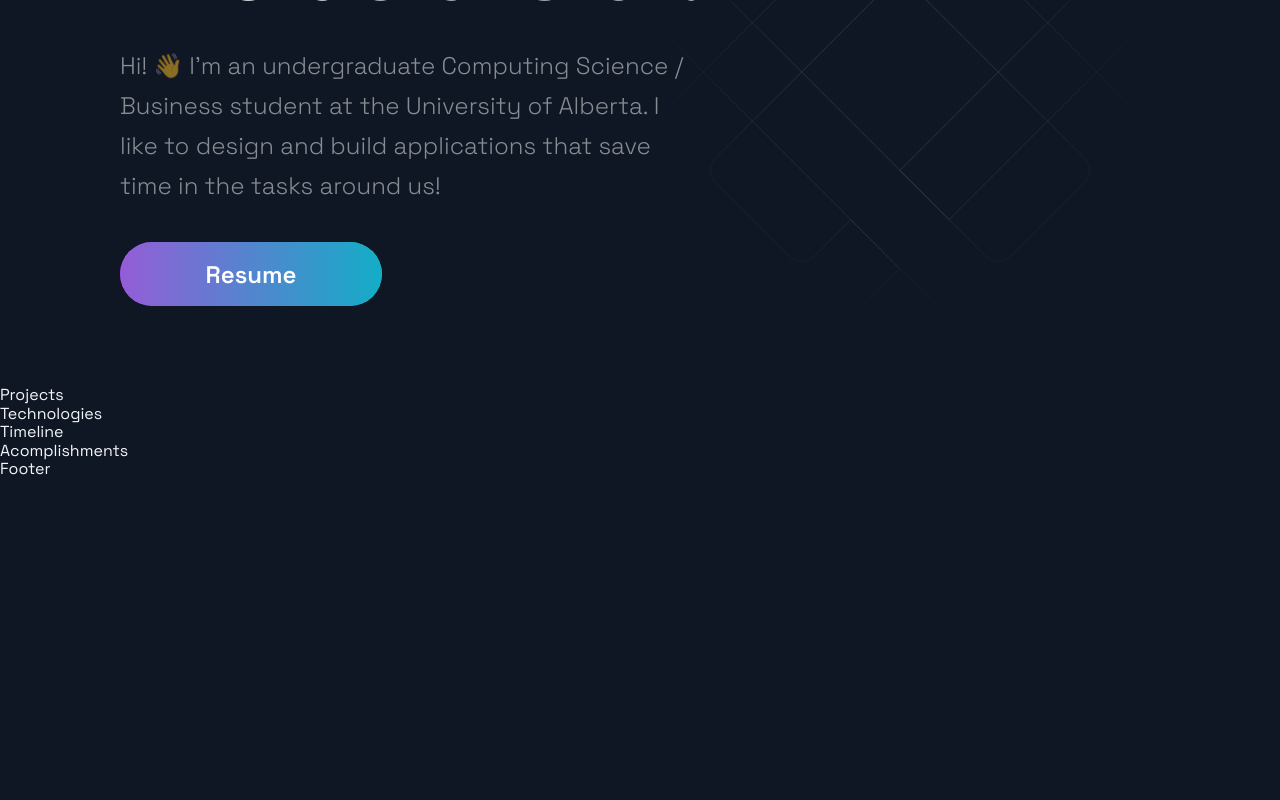
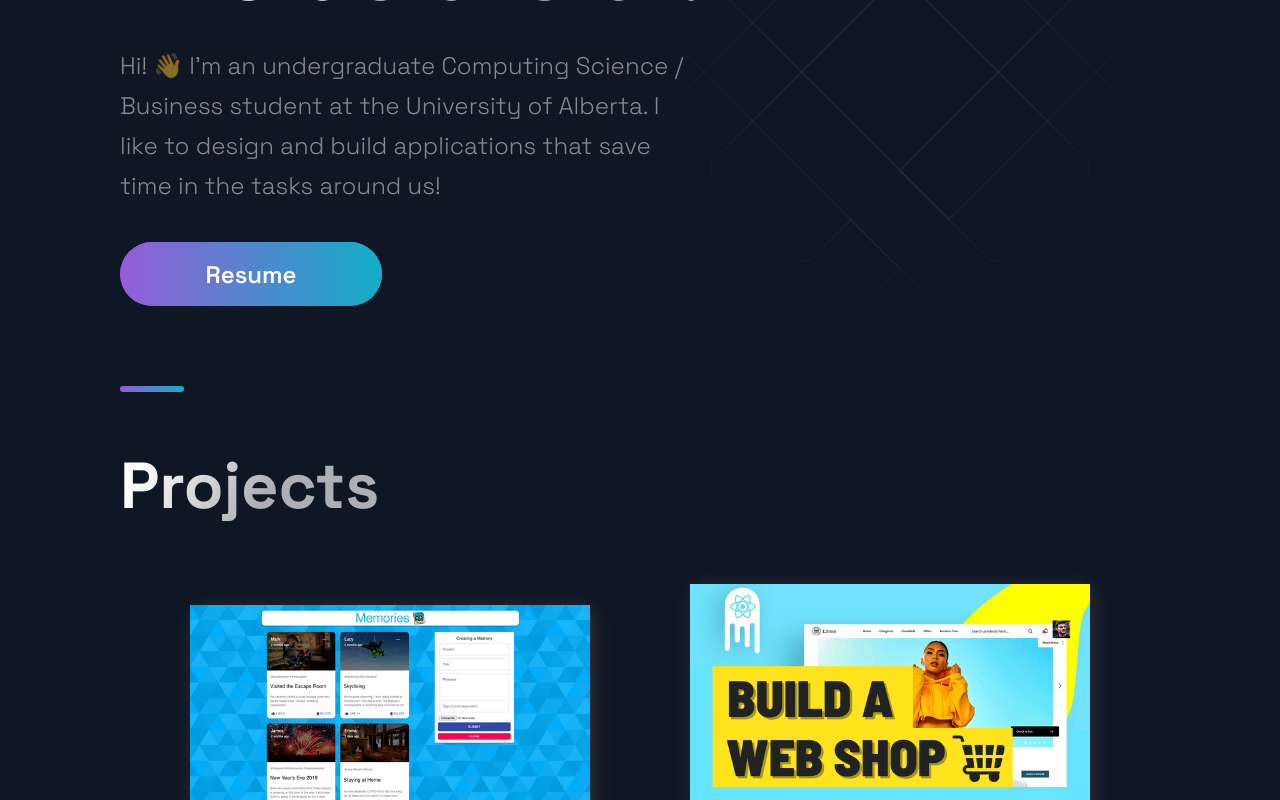
Before and after one commit to ShaishavShah04/ShaishavShah04.github.io, a Next.js app: page / in a window 1280 px wide. Shown: the part 300-1100 px from the top of the page. Before the commit the page ends 800 px from the top, so only its background shows below. Built offline with nearby package versions, Linux system fonts and the light colour scheme.

Commit message:
Finished projects.

```diff
--- a/src/components/Projects/Projects.js
+++ b/src/components/Projects/Projects.js
@@ -5,9 +5,33 @@
 import { projects } from '../../constants/constants';
 
 const Projects = () => (
-  <div>
-    Projects
-  </div>
+  <Section nopadding id="projects">
+    <SectionDivider />
+    <SectionTitle main>Projects</SectionTitle>
+    <GridContainer>
+      {projects.map(({id, image, title, description, tags, source, visit }) => (
+        <BlogCard key={id}>
+          <Img src={image} />
+          <TitleContent>
+            <HeaderThree title>{title}</HeaderThree>
+            <Hr />
+          </TitleContent>
+          <CardInfo>{description}</CardInfo>
+          <div>
+            <TitleContent>Stack</TitleContent>
+            <TagList>
+              {tags.map((tag, i) => (
+                <Tag key={i}>{tag}</Tag>
+              ))}
+            </TagList>
+            <UtilityList>
+              <ExternalLinks href={visit}>Code</ExternalLinks>
+            </UtilityList>
+          </div>
+        </BlogCard>
+      ))}
+    </GridContainer>
+  </Section>
 );
 
 export default Projects;
```
